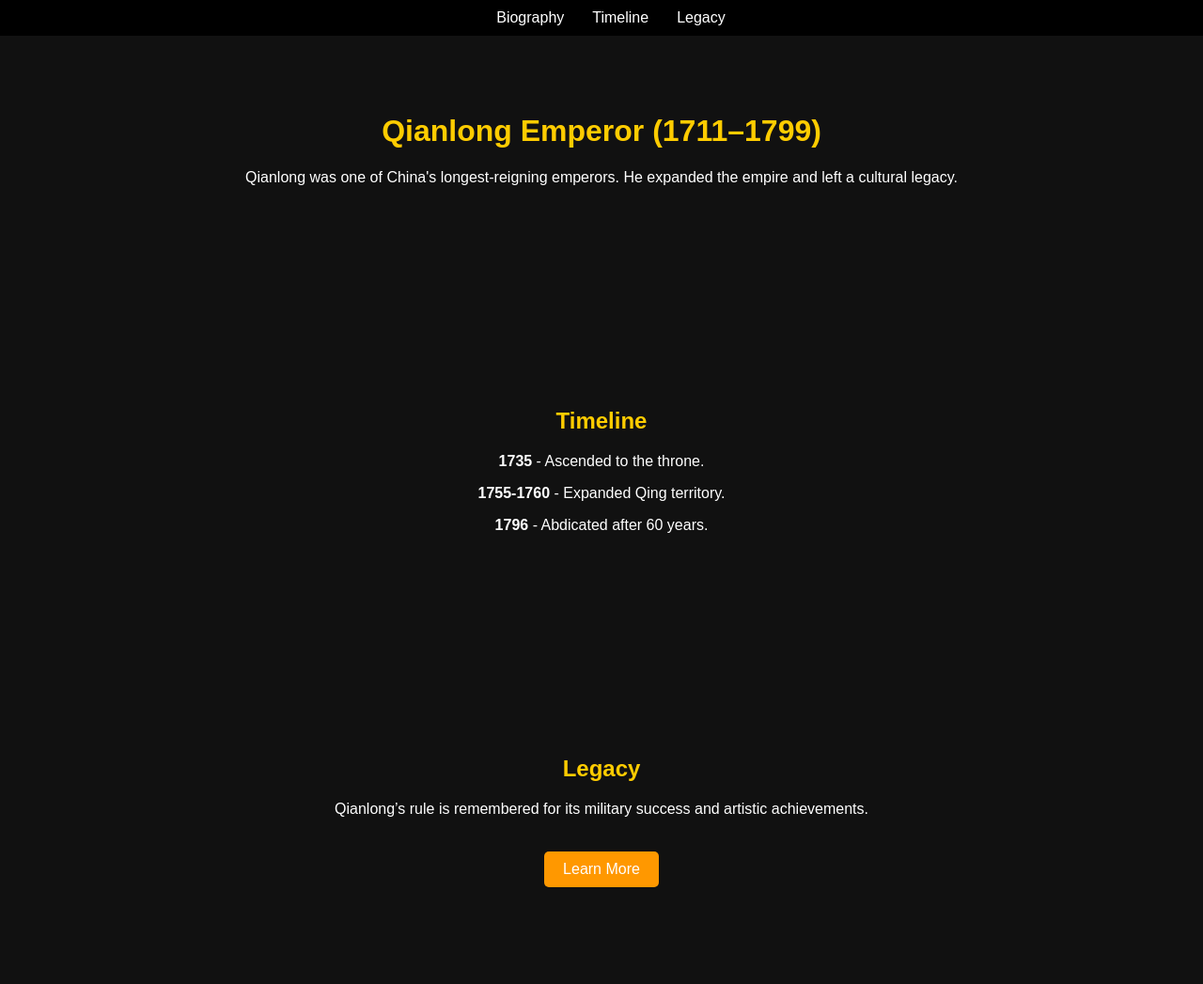
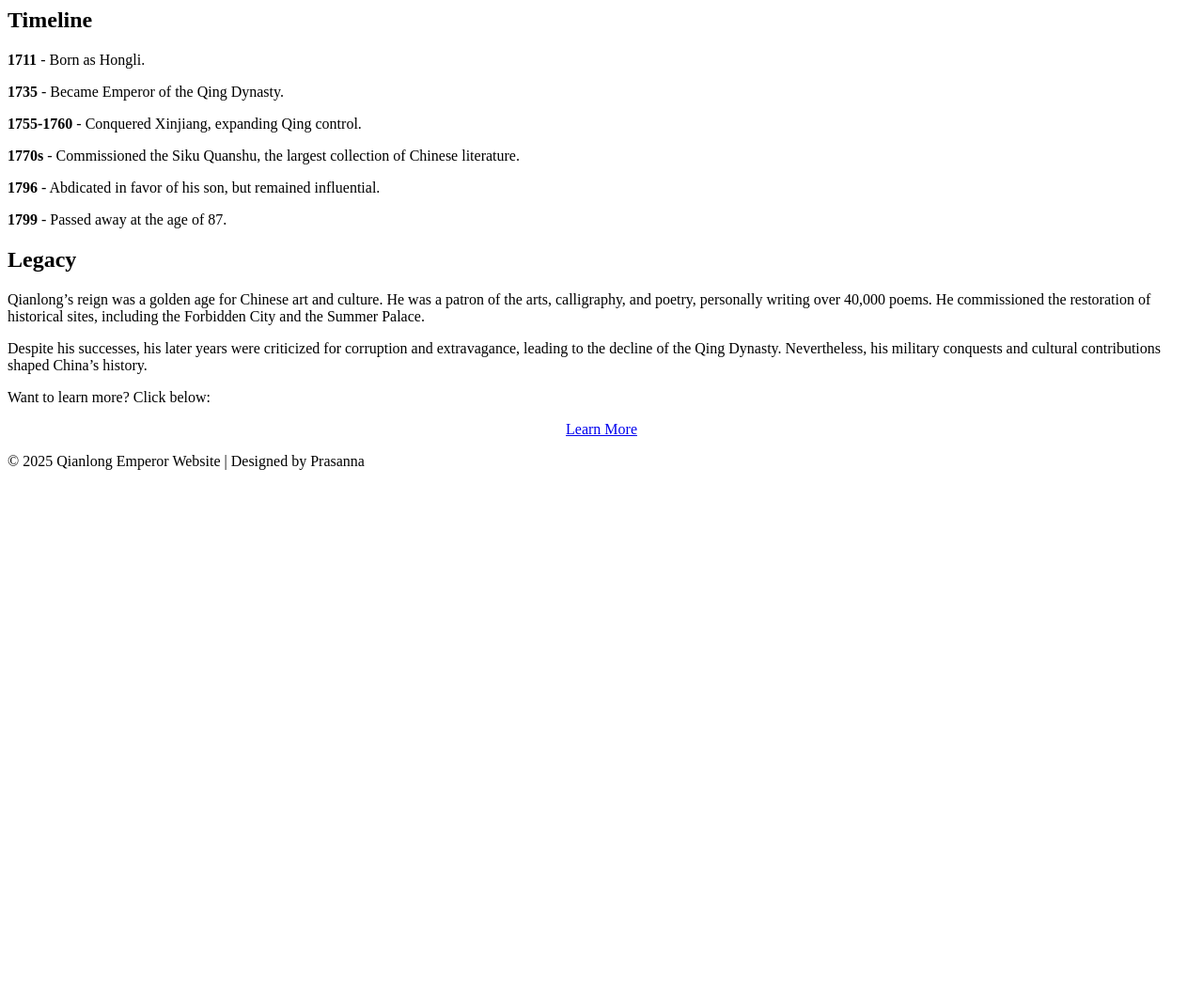
Before and after one commit to prasannawes/rana-regime, a plain HTML site: page index.html in a window 1280 px wide. Shown: the top 1047 px of the page at 94% size. After the commit the page ends 800 px from the top, so only its background shows below. Drawn offline with Linux system fonts and the light colour scheme.

Commit message:
Update index.html

```diff
--- a/index.html
+++ b/index.html
@@ -1,110 +1,23 @@
-<!DOCTYPE html>
-<html lang="en">
-<head>
-    <meta charset="UTF-8">
-    <meta name="viewport" content="width=device-width, initial-scale=1.0">
-    <title>Qianlong Emperor</title>
-    <style>
-        /* General Styles */
-        body {
-            font-family: Arial, sans-serif;
-            margin: 0;
-            padding: 0;
-            color: white;
-            text-align: center;
-            background: #111;
-        }
-
-        /* Navigation */
-        nav {
-            background: black;
-            padding: 10px;
-            position: fixed;
-            width: 100%;
-            top: 0;
-            left: 0;
-            z-index: 1000;
-        }
-
-        nav ul {
-            list-style: none;
-            padding: 0;
-            margin: 0;
-            display: flex;
-            justify-content: center;
-        }
-
-        nav ul li {
-            margin: 0 15px;
-        }
-
-        nav ul li a {
-            color: white;
-            text-decoration: none;
-        }
-
-        /* Sections */
-        .container {
-            padding: 100px 20px;
-            max-width: 800px;
-            margin: auto;
-        }
-
-        h1, h2 {
-            color: #ffcc00;
-        }
-
-        /* Button */
-        .btn {
-            background: #ff9800;
-            color: white;
-            padding: 10px 20px;
-            text-decoration: none;
-            display: inline-block;
-            margin-top: 20px;
-            border-radius: 5px;
-        }
-
-        /* Footer */
-        footer {
-            margin-top: 40px;
-            padding: 15px;
-            background: black;
-            font-size: 15px;
-            text-transform: uppercase;
-        }
-    </style>
-</head>
-<body>
-
-<!-- Navigation -->
-<nav>
-    <ul>
-        <li><a href="#about">Biography</a></li>
-        <li><a href="#timeline">Timeline</a></li>
-        <li><a href="#legacy">Legacy</a></li>
-    </ul>
-</nav>
-
-<!-- Biography Section -->
-<div class="container" id="about">
-    <h1>Qianlong Emperor (1711–1799)</h1>
-    <p>Qianlong was one of China's longest-reigning emperors. He expanded the empire and left a cultural legacy.</p>
-</div>
-
 <!-- Timeline Section -->
 <div class="container" id="timeline">
     <h2>Timeline</h2>
-    <p><strong>1735</strong> - Ascended to the throne.</p>
-    <p><strong>1755-1760</strong> - Expanded Qing territory.</p>
-    <p><strong>1796</strong> - Abdicated after 60 years.</p>
+    <p><strong>1711</strong> - Born as Hongli.</p>
+    <p><strong>1735</strong> - Became Emperor of the Qing Dynasty.</p>
+    <p><strong>1755-1760</strong> - Conquered Xinjiang, expanding Qing control.</p>
+    <p><strong>1770s</strong> - Commissioned the Siku Quanshu, the largest collection of Chinese literature.</p>
+    <p><strong>1796</strong> - Abdicated in favor of his son, but remained influential.</p>
+    <p><strong>1799</strong> - Passed away at the age of 87.</p>
 </div>
 
 <!-- Legacy Section -->
 <div class="container" id="legacy">
     <h2>Legacy</h2>
-    <p>Qianlong’s rule is remembered for its military success and artistic achievements.</p>
-    <a href="https://www.youtube.com/watch?v=dQw4w9WgXcQ" class="btn">Learn More</a>
+    <p>Qianlong’s reign was a golden age for Chinese art and culture. He was a patron of the arts, calligraphy, and poetry, personally writing over 40,000 poems. He commissioned the restoration of historical sites, including the Forbidden City and the Summer Palace.</p>
+    <p>Despite his successes, his later years were criticized for corruption and extravagance, leading to the decline of the Qing Dynasty. Nevertheless, his military conquests and cultural contributions shaped China’s history.</p>
+    <p>Want to learn more? Click below:</p>
+    <p style="text-align: center;">
+        <a href="https://www.youtube.com/watch?v=dQw4w9WgXcQ" class="btn">Learn More</a>
+    </p>
 </div>
 
 <!-- Footer -->
```
